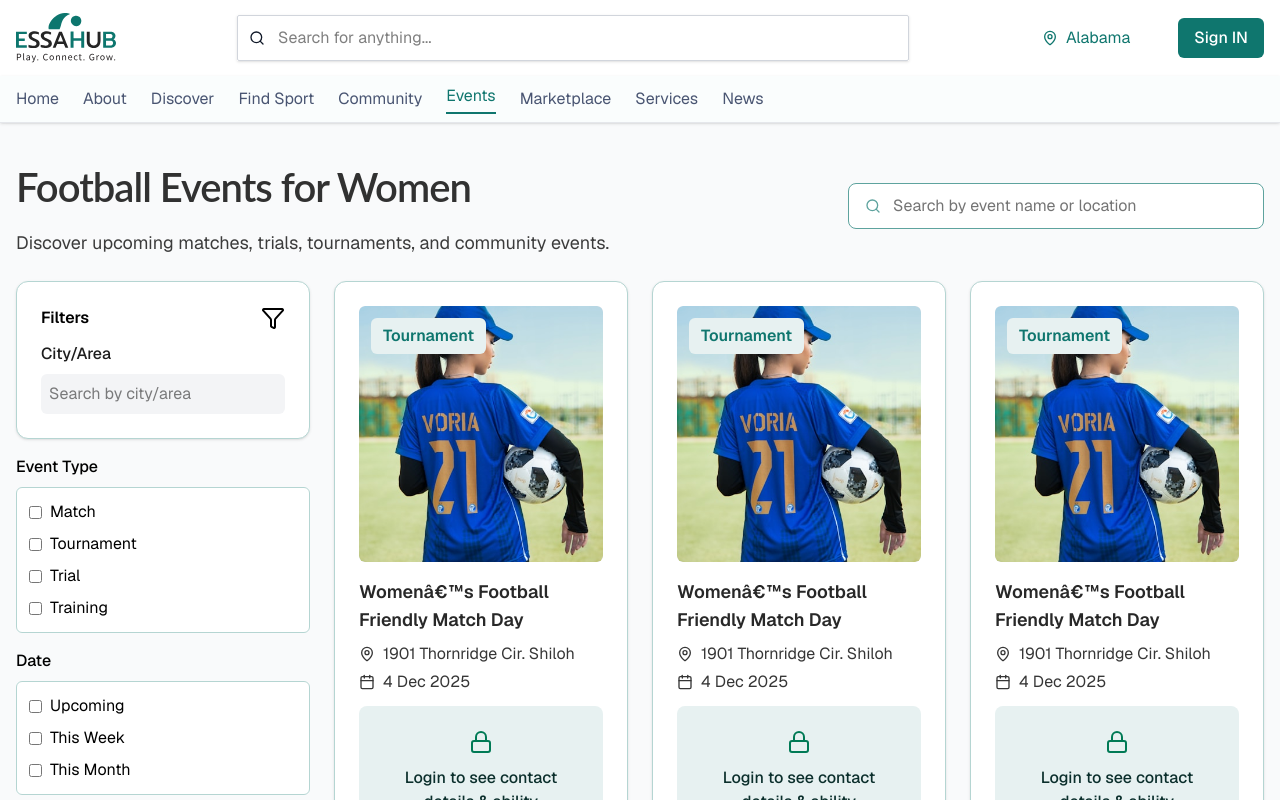
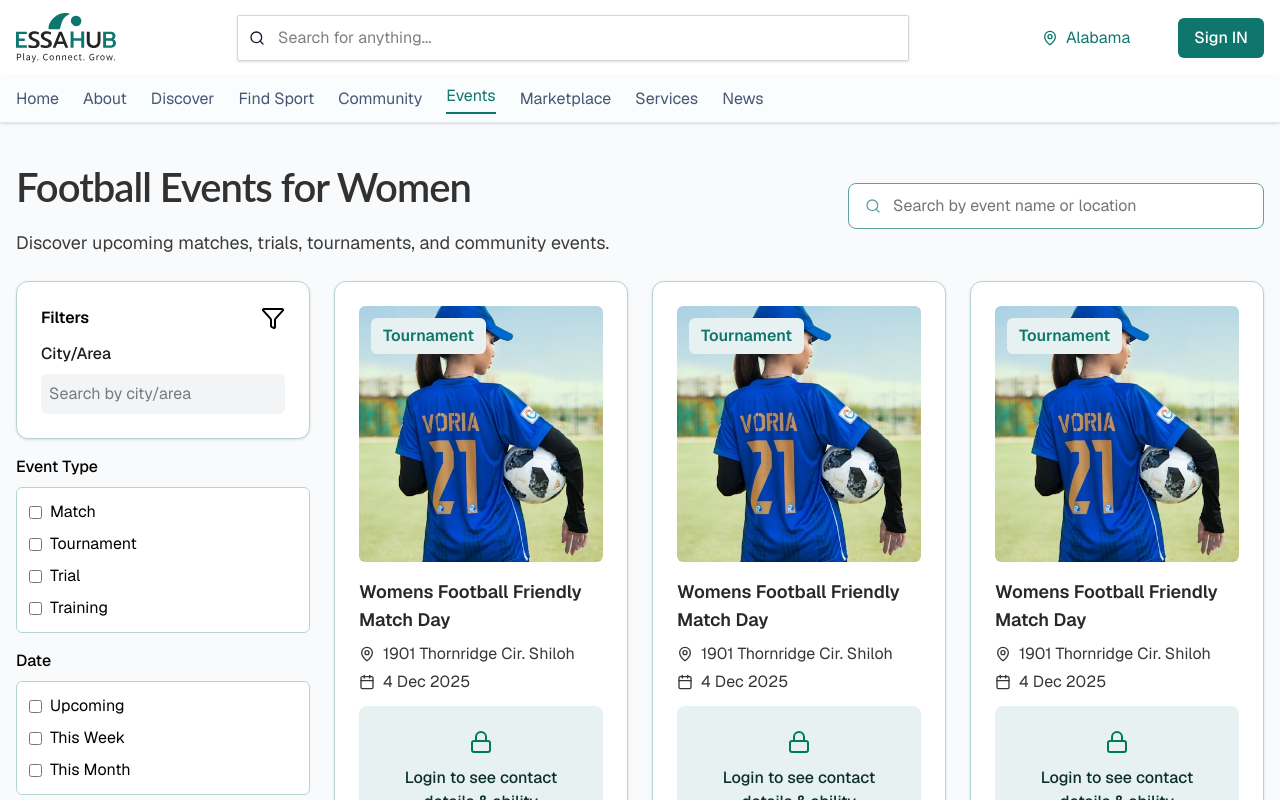
Before and after one commit to MTS-Services/soniamalik14, a React (Vite) app: page /events in a window 1280 px wide. Shown: the top 800 px of the page. Built offline with nearby package versions, Linux system fonts and the light colour scheme.

Commit message:
update login issue

```diff
--- a/src/pages/dashboards/user/account/Account.jsx
+++ b/src/pages/dashboards/user/account/Account.jsx
@@ -148,10 +148,7 @@ export default function Account() {
           <h2 className="text-xl font-bold text-gray-900 mb-6">ACCOUNT SETTING</h2>
 
           <div className="flex flex-col md:flex-row gap-6 md:gap-8">
-            {/* Profile Photo */}
-            <div className="flex-shrink-0">
 
-            </div>
 
             {/* Form Fields */}
             <div className="flex-1">
--- a/src/pages/public/public_event/EventView.jsx
+++ b/src/pages/public/public_event/EventView.jsx
@@ -9,7 +9,7 @@ import Pagination from '../../../components/ui/Pagination';
 
 const sampleEvents = new Array(12).fill(0).map((_, i) => ({
     id: i + 1,
-    title: `Womenâ€™s Football Friendly Match Day`,
+    title: `Womens Football Friendly Match Day`,
     date: '4 Dec 2025',
     location: '1901 Thornridge Cir. Shiloh',
     tag: 'Tournament',
```
Also changed, not shown: 2 other files (tests, documents, lock files or other folders).
